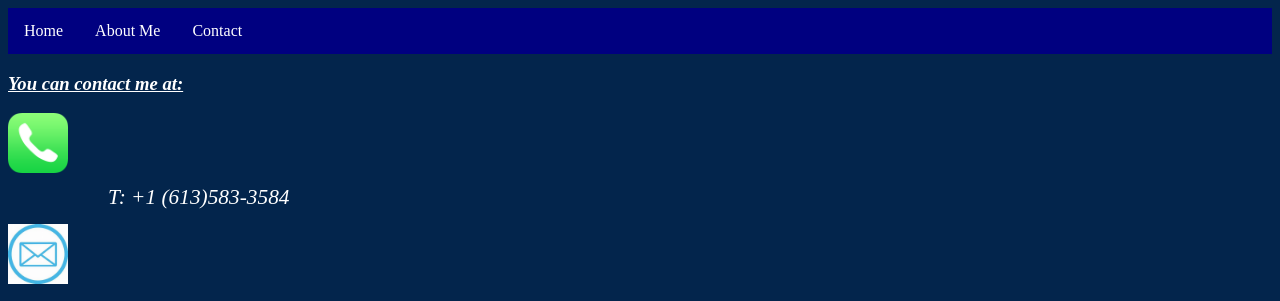
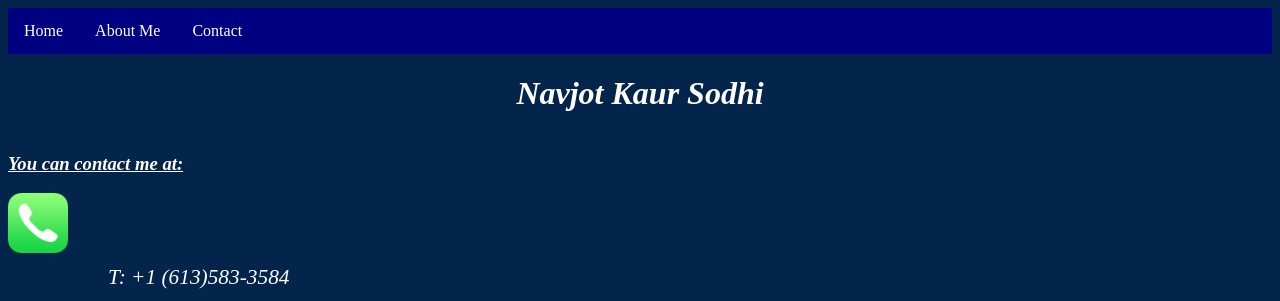
Before and after one commit to nsodhi2908/a1, a plain HTML site: page contact.html in a window 1280 px wide. Shown: the top 301 px of the page. Drawn offline with Linux system fonts and the light colour scheme.

Commit message:
Update contact.html

```diff
--- a/contact.html
+++ b/contact.html
@@ -14,6 +14,7 @@
     <li><a class="active" href="contact.html">Contact</a></li>
 </ul>
 
+<h1>Navjot Kaur Sodhi</h1>
 <h3>You can contact me at: </h3>
 
 <div class="phone">
```
